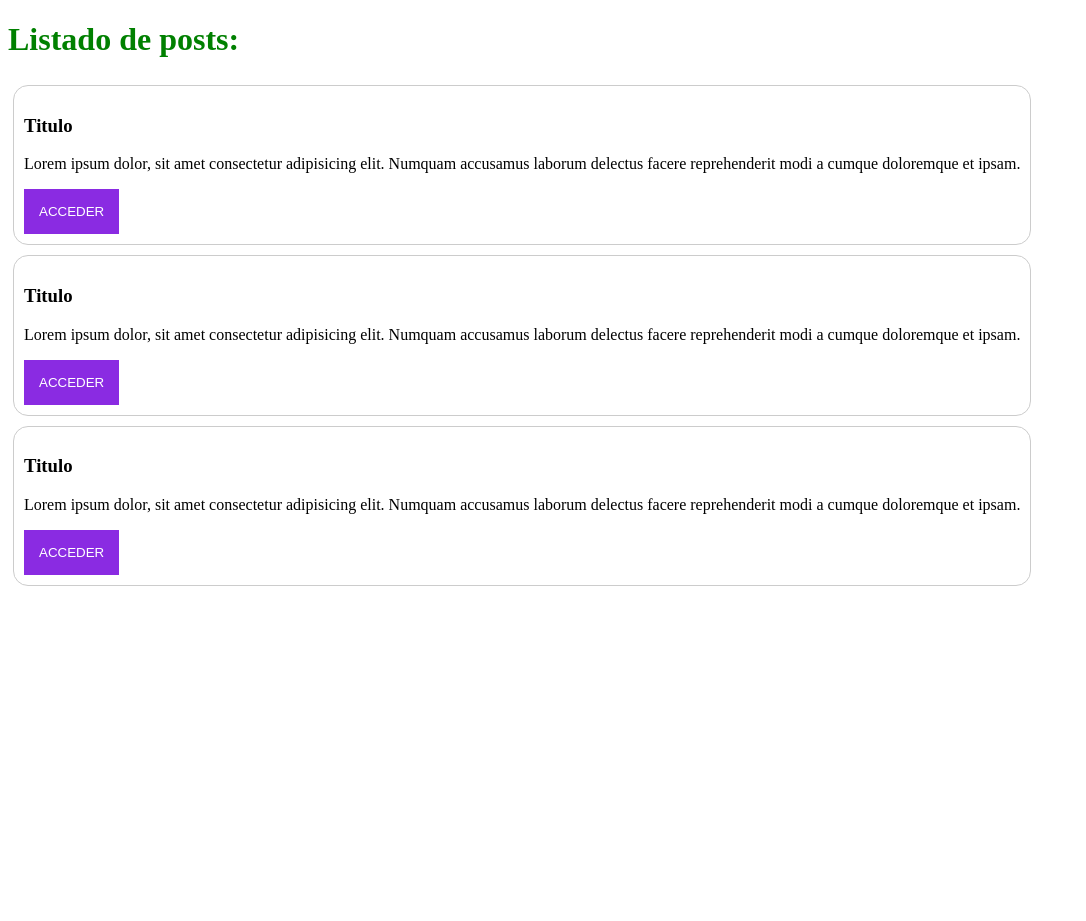
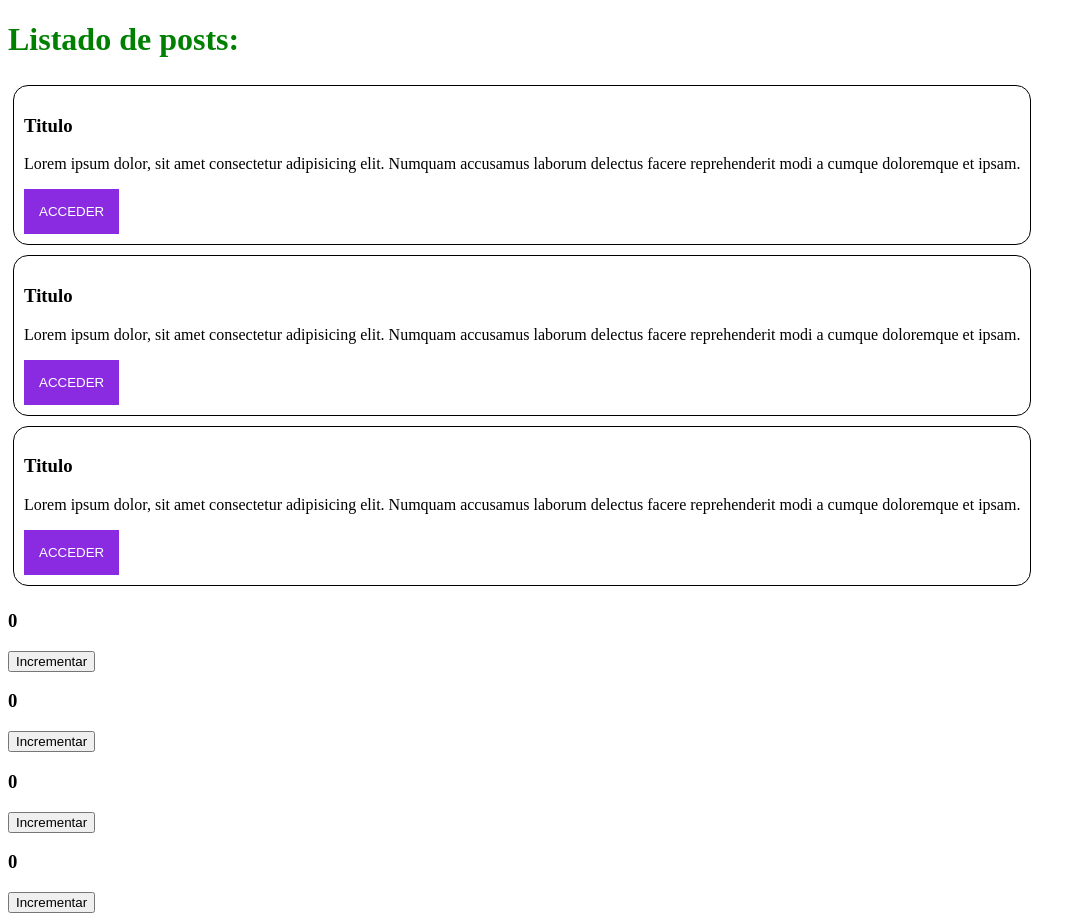
Before and after one commit to noldee/learning-vue, a Vue app in the folder 01-basics/: page / in a window 1280 px wide. Shown: the whole page, without its empty margins (0-1086 px from the left). Before the commit the page ends 800 px from the top, so only its background shows below. Built offline with nearby package versions, Linux system fonts and the light colour scheme.

Commit message:
diferencias entre Options API e Composition APi

```diff
--- a/01-basics/src/App.vue
+++ b/01-basics/src/App.vue
@@ -1,12 +1,18 @@
 <template>
   <h1>Listado de posts: </h1>
   <PostContainer />
+ <CounterOption />
+ <CounterOption />
+ <CounterOption />
+  <CounterComposition />
 </template>
 
 
 <script lang="ts" setup>
 
    import PostContainer from './components/PostContainer.vue';
+   import CounterOption from './components/CounterOption.vue';
+   import CounterComposition from './components/CounterComposition.vue';
 </script>
 
 <style scoped>
--- /dev/null
+++ b/01-basics/src/components/CounterComposition.vue
@@ -0,0 +1,26 @@
+<template>
+	<h3>{{counter}}</h3>
+	<button @click="addCounter">Incrementar</button>
+</template>
+
+<script lang="ts">
+import { defineComponent, type Ref, ref } from 'vue';
+
+export default defineComponent({
+	name: "CounterComposition",
+	setup() {
+		let counter: Ref = ref(0);
+		const addCounter = () : void => {
+			counter.value++;
+		console.log(counter);
+
+		}
+		return {counter, addCounter}
+	}
+
+})
+</script>
+
+<style>
+
+</style>
--- /dev/null
+++ b/01-basics/src/components/CounterOption.vue
@@ -0,0 +1,26 @@
+<template>
+	<h3>{{counter}}</h3>
+	<button @click="addCounter">Incrementar</button>
+</template>
+
+
+<script lang="ts">
+import { defineComponent } from 'vue';
+
+	export default defineComponent({
+		name: "CounterOption",
+		components: {},
+		data() {
+			let counter = 0;
+			return {counter}
+		},
+		methods: {
+			addCounter() {
+				this.counter++
+			},
+		}
+	})
+</script>
+
+
+<style></style>
--- a/01-basics/src/components/PostCard.vue
+++ b/01-basics/src/components/PostCard.vue
@@ -16,6 +16,6 @@
 		border-radius: 15px;
 		padding: 10px;
 		margin: 5px;
-		border: 1px solid #ccc;
+		border: 1px solid;
 	}
 </style>
```
